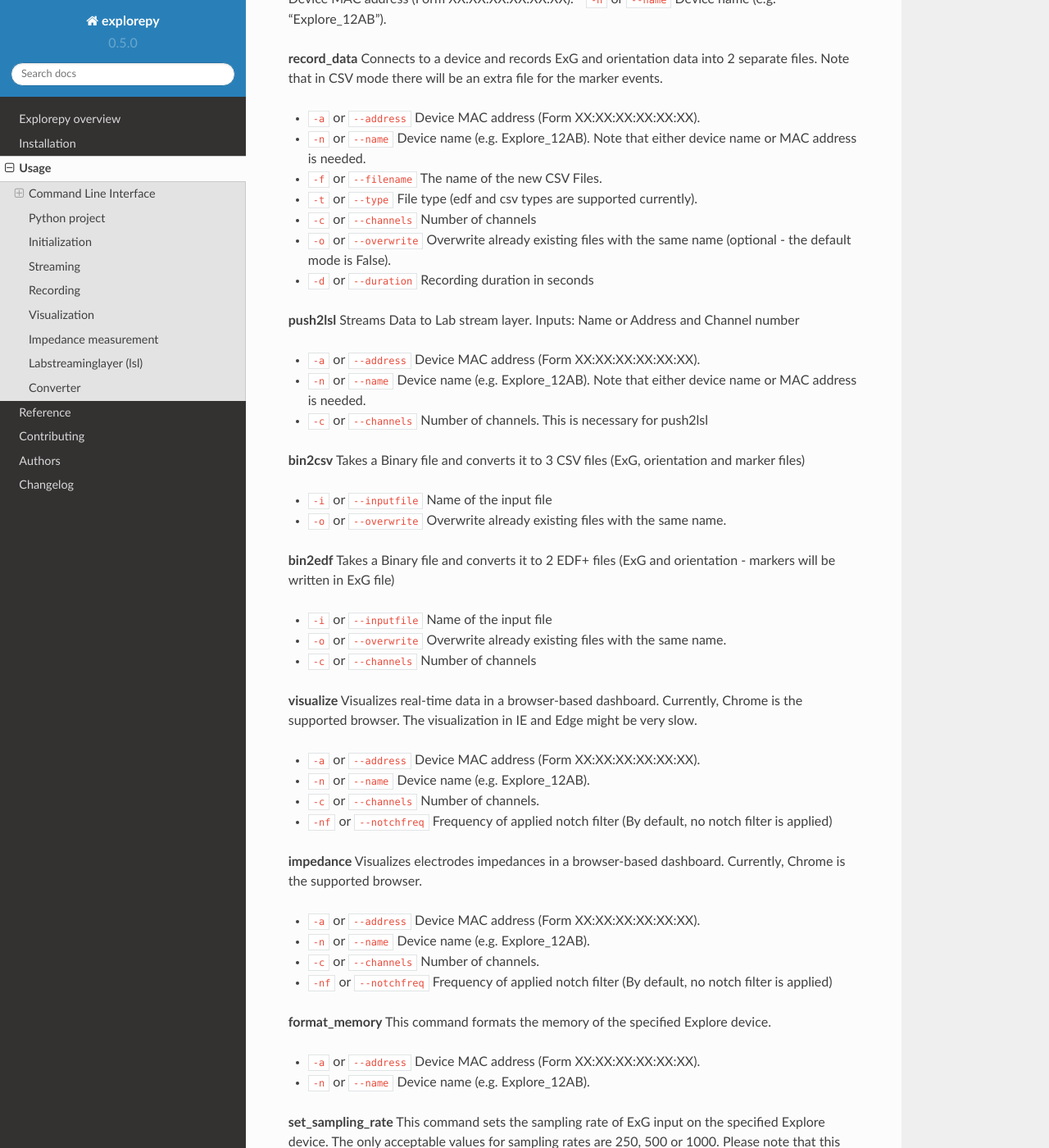
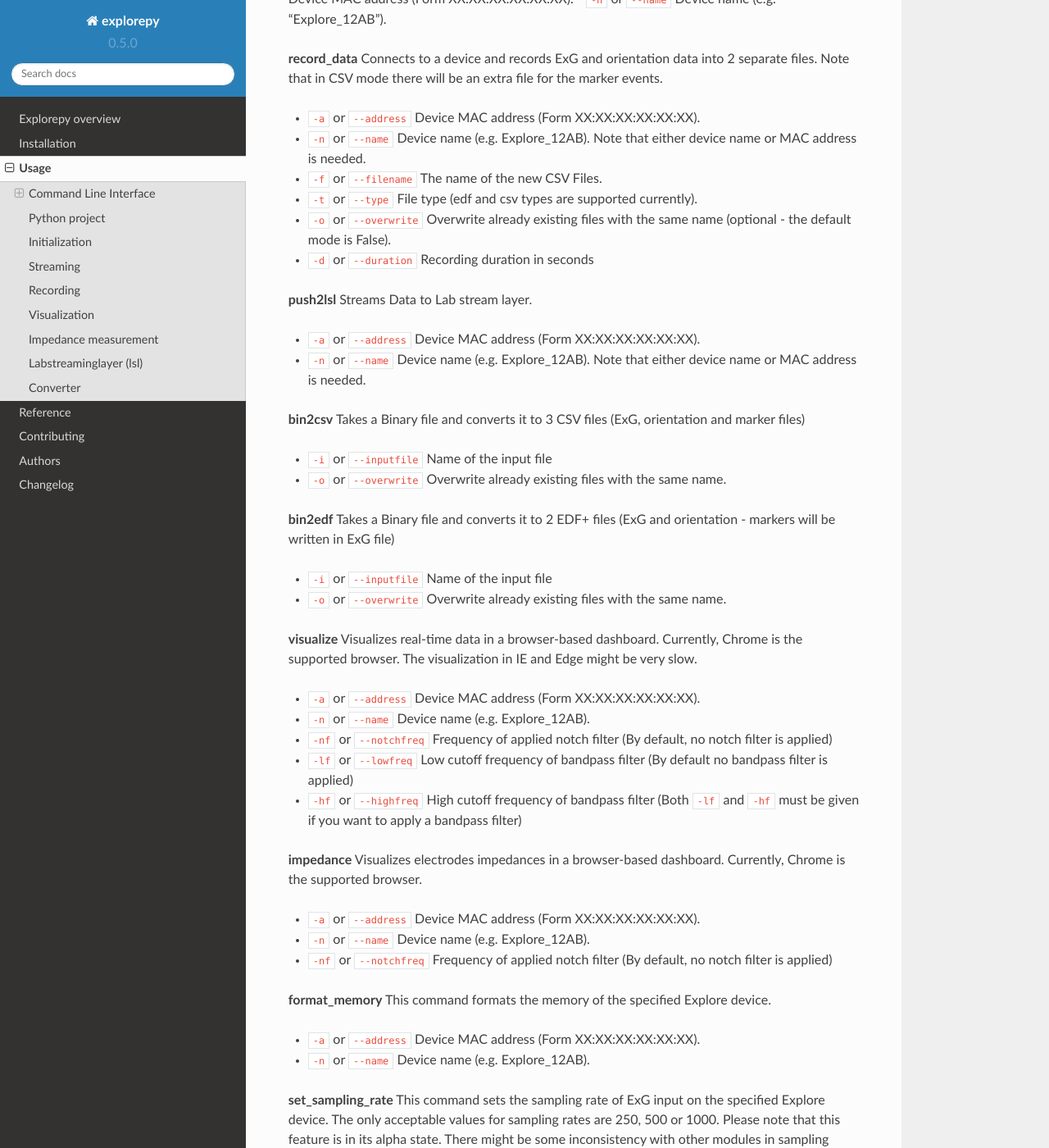
Before and after one commit to EEGKit/explorepy, a Sphinx documentation site: the page built from docs/usage.rst, in a window 1280 px wide and 1400 px high, scrolled down 473 px. Shown: the whole window at 82% size. Built offline with Sphinx 7.4.7 and the Read the Docs theme 2.0.0, drawn with Linux system fonts in a browser that asks for light colours; some of the changed text lies outside the part shown.

Commit message:
Auto detection of number of channels and sampling rate (#57)
* updated docs

* read n_chan and fs from DeviceInfo

* remove n_chan and fs from bin2edf inputs

* remove n_chan and fs from push2lsl inputs

* modify impedance mode to detect n_chan and fs automatically

* modify visualization mode to detect n_chan and fs automatically

* update CLI

* add firmware version to dashboard instantiation

* update docstring and variable names

* fix a bug in time vector generation

* add fs property to FileRecorder

* fixed bug in marker recorder in csv mode

* remove number of channels from doc

```diff
--- a/docs/usage.rst
+++ b/docs/usage.rst
@@ -30,18 +30,16 @@ Connects to a device and records ExG and orientation data into 2 separate files.
 * ``-n`` or ``--name``       Device name (e.g. Explore_12AB). Note that either device name or MAC address is needed.
 * ``-f`` or ``--filename``   The name of the new CSV Files.
 * ``-t`` or ``--type``       File type (edf and csv types are supported currently).
-* ``-c`` or ``--channels``   Number of channels
 * ``-o`` or ``--overwrite``  Overwrite already existing files with the same name (optional - the default mode is False).
 * ``-d`` or ``--duration``   Recording duration in seconds
 
 
 
 **push2lsl**
-Streams Data to Lab stream layer. Inputs: Name or Address and Channel number
+Streams Data to Lab stream layer.
 
 * ``-a`` or ``--address``    Device MAC address (Form XX:XX:XX:XX:XX:XX).
 * ``-n`` or ``--name``       Device name (e.g. Explore_12AB). Note that either device name or MAC address is needed.
-* ``-c`` or ``--channels``   Number of channels. This is necessary for push2lsl
 
 
 
@@ -57,7 +55,6 @@ Takes a Binary file and converts it to 2 EDF+ files (ExG and orientation - marke
 
 * ``-i`` or ``--inputfile``  Name of the input file
 * ``-o`` or ``--overwrite``  Overwrite already existing files with the same name.
-* ``-c`` or ``--channels``   Number of channels
 
 
 **visualize**
@@ -65,16 +62,14 @@ Visualizes real-time data in a browser-based dashboard. Currently, Chrome is the
 
 * ``-a`` or ``--address``    Device MAC address (Form XX:XX:XX:XX:XX:XX).
 * ``-n`` or ``--name``       Device name (e.g. Explore_12AB).
-* ``-c`` or ``--channels``   Number of channels.
 * ``-nf`` or ``--notchfreq`` Frequency of applied notch filter (By default, no notch filter is applied)
-
-
+* ``-lf`` or ``--lowfreq``   Low cutoff frequency of bandpass filter (By default no bandpass filter is applied)
+* ``-hf`` or ``--highfreq``  High cutoff frequency of bandpass filter (Both ``-lf`` and ``-hf`` must be given if you want to apply a bandpass filter)
 **impedance**
 Visualizes electrodes impedances in a browser-based dashboard. Currently, Chrome is the supported browser.
 
 * ``-a`` or ``--address``    Device MAC address (Form XX:XX:XX:XX:XX:XX).
 * ``-n`` or ``--name``       Device name (e.g. Explore_12AB).
-* ``-c`` or ``--channels``   Number of channels.
 * ``-nf`` or ``--notchfreq`` Frequency of applied notch filter (By default, no notch filter is applied)
 
 
@@ -97,15 +92,15 @@ Data acquisition: ``explorepy acquire -n Explore_XXXX  #Put your device Bluetoot
 
 Record data: ``explorepy record_data -n Explore_XXXX -f test_file -t edf -o``
 
-Push data to lsl: ``explorepy push2lsl -n Explore_XXXX -c 4 #-c number of channels``
+Push data to lsl: ``explorepy push2lsl -n Explore_XXXX``
 
 Convert a binary file to csv: ``explorepy bin2csv -i input_file.BIN``
 
 Convert a binary file to EDF and overwrite if files exist already: ``explorepy bin2edf -i input_file.BIN -o``
 
-Visualize in real-time: ``explorepy visualize -n Explore_XXXX -c 4``
+Visualize in real-time: ``explorepy visualize -n Explore_XXXX``
 
-Impedance measurement: ``explorepy impedance -n Explore_XXXX -c 4``
+Impedance measurement: ``explorepy impedance -n Explore_XXXX``
 
 Format the memory: ``explorepy format_memory -n Explore_XXXX``
 
@@ -160,9 +155,9 @@ Visualization
 It is possible to visualize real-time signal in a browser-based dashboard by the following code. Currently, Chrome is the supported browser. The visualization in IE and Edge might be very slow.::
 
 
-    explorer.visualize(n_chan=4, bp_freq=(1, 30), notch_freq=50)
+    explorer.visualize(bp_freq=(1, 30), notch_freq=50)
 
-Where `n_chan`, `bp_freq` and `notch_freq` determine the number of channels, cut-off frequencies of bandpass filter and frequency of notch filter (either 50 or 60) respectively.
+Where `bp_freq` and `notch_freq` determine cut-off frequencies of bandpass filter and frequency of notch filter (either 50 or 60) respectively.
 
 
 In the dashboard, you can set signal mode to EEG or ECG. EEG mode provides the spectral analysis plot of the signal. In ECG mode, the heart beats are detected and heart rate is estimated from RR-intervals.
@@ -198,10 +193,9 @@ Labstreaminglayer (lsl)
 ^^^^^^^^^^^^^^^^^^^^^^^
 You can push data directly to LSL using the following line::
 
-    explorer.push2lsl(n_chan=4)
+    explorer.push2lsl()
 
 
-It is important that you state the number of channels your device has.
 After that you can stream data from other software such as OpenVibe or other programming languages such as MATLAB, Java, C++ and so on. (See `labstreaminglayer <https://github.com/sccn/labstreaminglayer>`_, `OpenVibe <http://openvibe.inria.fr/how-to-use-labstreaminglayer-in-openvibe/>`_ documentations for details).
 This function creates three LSL streams for ExG, Orientation and markers.
 In case of a disconnect (device loses connection), the program will try to reconnect automatically.
```
Also changed, not shown: other parts of docs/usage.rst (+2 -2 lines), 7 other files.
